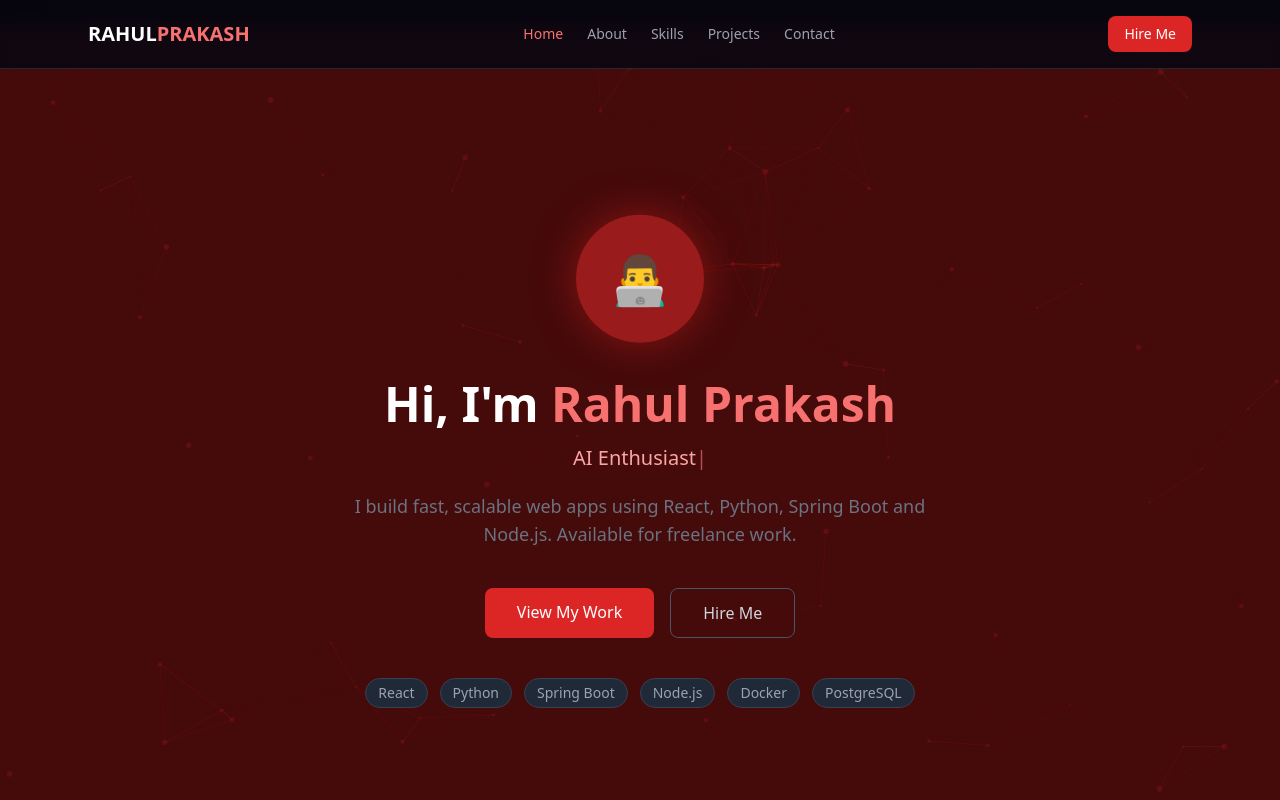
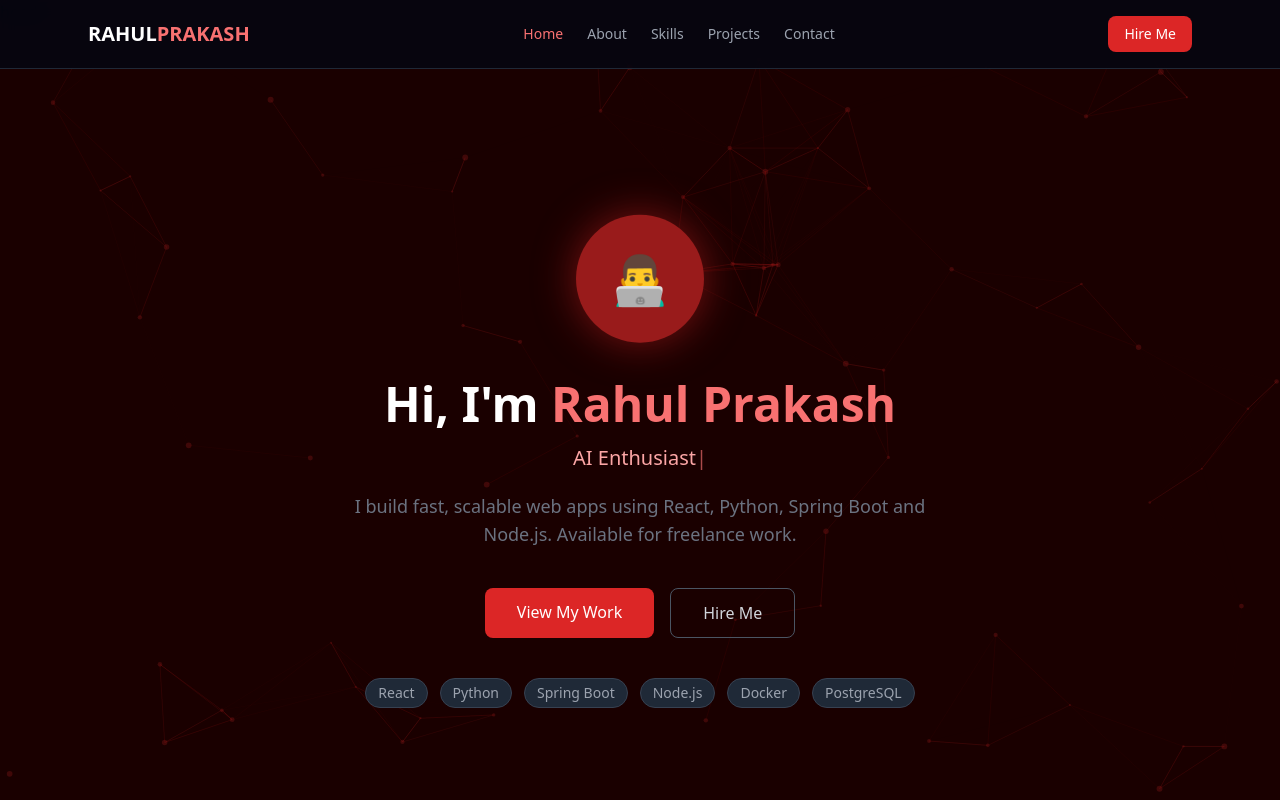
Before and after one commit to Rahul0626708/ai-portfolio, a React (Vite) app in the folder frontend/: page / in a window 1280 px wide. Shown: the top 800 px of the page. Built offline with nearby package versions, Linux system fonts and the light colour scheme.

Commit message:
Change color to dark red

```diff
--- a/frontend/src/App.tsx
+++ b/frontend/src/App.tsx
@@ -13,7 +13,7 @@
 function App() {
   return (
     <BrowserRouter>
-      <div className="min-h-screen bg-red-950 text-white">
+      <div className="min-h-screen bg-darkred-950 text-white">
         <Navbar />
         <main>
           <Suspense fallback={
```
